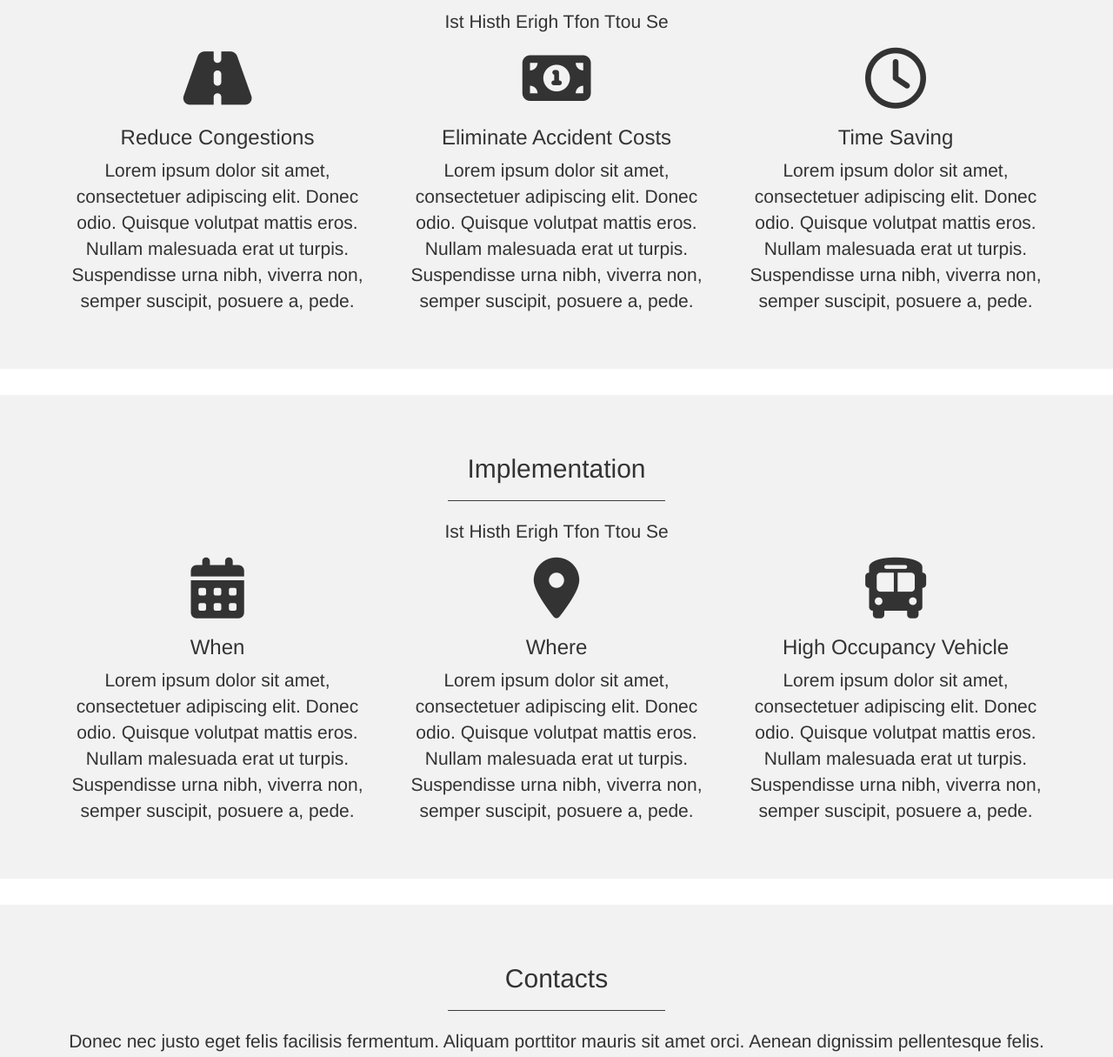
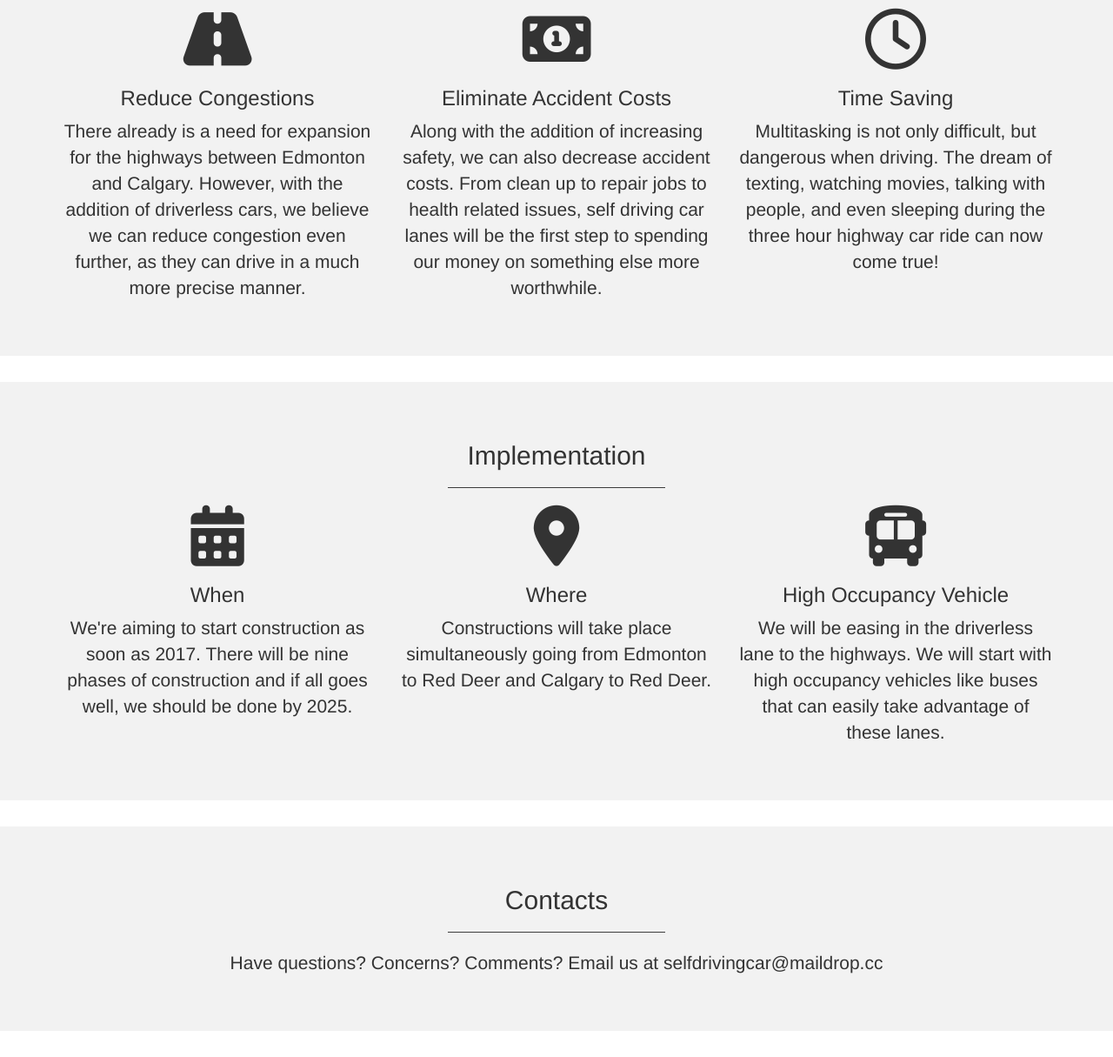
Before and after one commit to abhtony/abhtony.github.io, a plain HTML site: page index.html in a window 1280 px wide. Shown: the part 1260-2475 px from the top of the page at 87% size. After the commit the page ends 2445 px from the top, so only its background shows below. Drawn offline with nearby package versions, Linux system fonts and the light colour scheme.

Commit message:
added contents

```diff
--- a/index.html
+++ b/index.html
@@ -82,20 +82,20 @@
 	<div class="jumbotron text-center odd" id="contentEconomics">
   		<h2>Economics</h2>
         <hr class="style1"/>
-  		<p>Ist Histh Erigh Tfon Ttou Se</p>
+  		<!-- <p>Ist Histh Erigh Tfon Ttou Se</p> -->
 		<div class="container">
             <div class="row">
                 <div class="col-sm-4">
                     <i class="fa fa-road fa-5x"></i><h3>Reduce Congestions</h3>
-                    <p>Lorem ipsum dolor sit amet, consectetuer adipiscing elit. Donec odio. Quisque volutpat mattis eros. Nullam malesuada erat ut turpis. Suspendisse urna nibh, viverra non, semper suscipit, posuere a, pede.</p>
+                    <p>There already is a need for expansion for the highways between Edmonton and Calgary. However, with the addition of driverless cars, we believe we can reduce congestion even further, as they can drive in a much more precise manner.</p>
                 </div>
                 <div class="col-sm-4">
                     <i class="fa fa-money fa-5x"></i><h3>Eliminate Accident Costs</h3>
-                    <p>Lorem ipsum dolor sit amet, consectetuer adipiscing elit. Donec odio. Quisque volutpat mattis eros. Nullam malesuada erat ut turpis. Suspendisse urna nibh, viverra non, semper suscipit, posuere a, pede.</p>
+                    <p>Along with the addition of increasing safety, we can also decrease accident costs. From clean up to repair jobs to health related issues, self driving car lanes will be the first step to spending our money on something else more worthwhile.</p>
                 </div>
                 <div class="col-sm-4">
                     <i class="fa fa-clock-o fa-5x"></i><h3>Time Saving</h3>
-                    <p>Lorem ipsum dolor sit amet, consectetuer adipiscing elit. Donec odio. Quisque volutpat mattis eros. Nullam malesuada erat ut turpis. Suspendisse urna nibh, viverra non, semper suscipit, posuere a, pede.</p>
+                    <p>Multitasking is not only difficult, but dangerous when driving. The dream of texting, watching movies, talking with people, and even sleeping during the three hour highway car ride can now come true!</p>
                 </div>
             </div>
 		</div>
@@ -104,20 +104,20 @@
 	<div class="jumbotron text-center even" id="contentImplementation">
   		<h2>Implementation</h2>
         <hr class="style1"/>
-  		<p>Ist Histh Erigh Tfon Ttou Se</p>
+  		<!-- <p>Ist Histh Erigh Tfon Ttou Se</p> -->
 		<div class="container">
             <div class="row">
                 <div class="col-sm-4">
                     <i class="fa fa-calendar fa-5x"></i><h3>When</h3>
-                    <p>Lorem ipsum dolor sit amet, consectetuer adipiscing elit. Donec odio. Quisque volutpat mattis eros. Nullam malesuada erat ut turpis. Suspendisse urna nibh, viverra non, semper suscipit, posuere a, pede.</p>
+                    <p>We're aiming to start construction as soon as 2017. There will be nine phases of construction and if all goes well, we should be done by 2025.</p>
                 </div>
                 <div class="col-sm-4">
                     <i class="fa fa-map-marker fa-5x"></i><h3>Where</h3>
-                    <p>Lorem ipsum dolor sit amet, consectetuer adipiscing elit. Donec odio. Quisque volutpat mattis eros. Nullam malesuada erat ut turpis. Suspendisse urna nibh, viverra non, semper suscipit, posuere a, pede.</p>
+                    <p>Constructions will take place simultaneously going from Edmonton to Red Deer and Calgary to Red Deer.</p>
                 </div>
                 <div class="col-sm-4">
                     <i class="fa fa-bus fa-5x"></i><h3>High Occupancy Vehicle</h3>
-                    <p>Lorem ipsum dolor sit amet, consectetuer adipiscing elit. Donec odio. Quisque volutpat mattis eros. Nullam malesuada erat ut turpis. Suspendisse urna nibh, viverra non, semper suscipit, posuere a, pede.</p>
+                    <p>We will be easing in the driverless lane to the highways. We will start with high occupancy vehicles like buses that can easily take advantage of these lanes.</p>
                 </div>
             </div>
 		</div>
@@ -126,7 +126,7 @@
 	<div class="jumbotron text-center odd" id="contentContacts">
   		<h2>Contacts</h2>
         <hr class="style1"/>
-  		<p>Donec nec justo eget felis facilisis fermentum. Aliquam porttitor mauris sit amet orci. Aenean dignissim pellentesque felis.</p>
+  		<p>Have questions? Concerns? Comments? Email us at selfdrivingcar@maildrop.cc</p>
 	</div>
 
 
```
